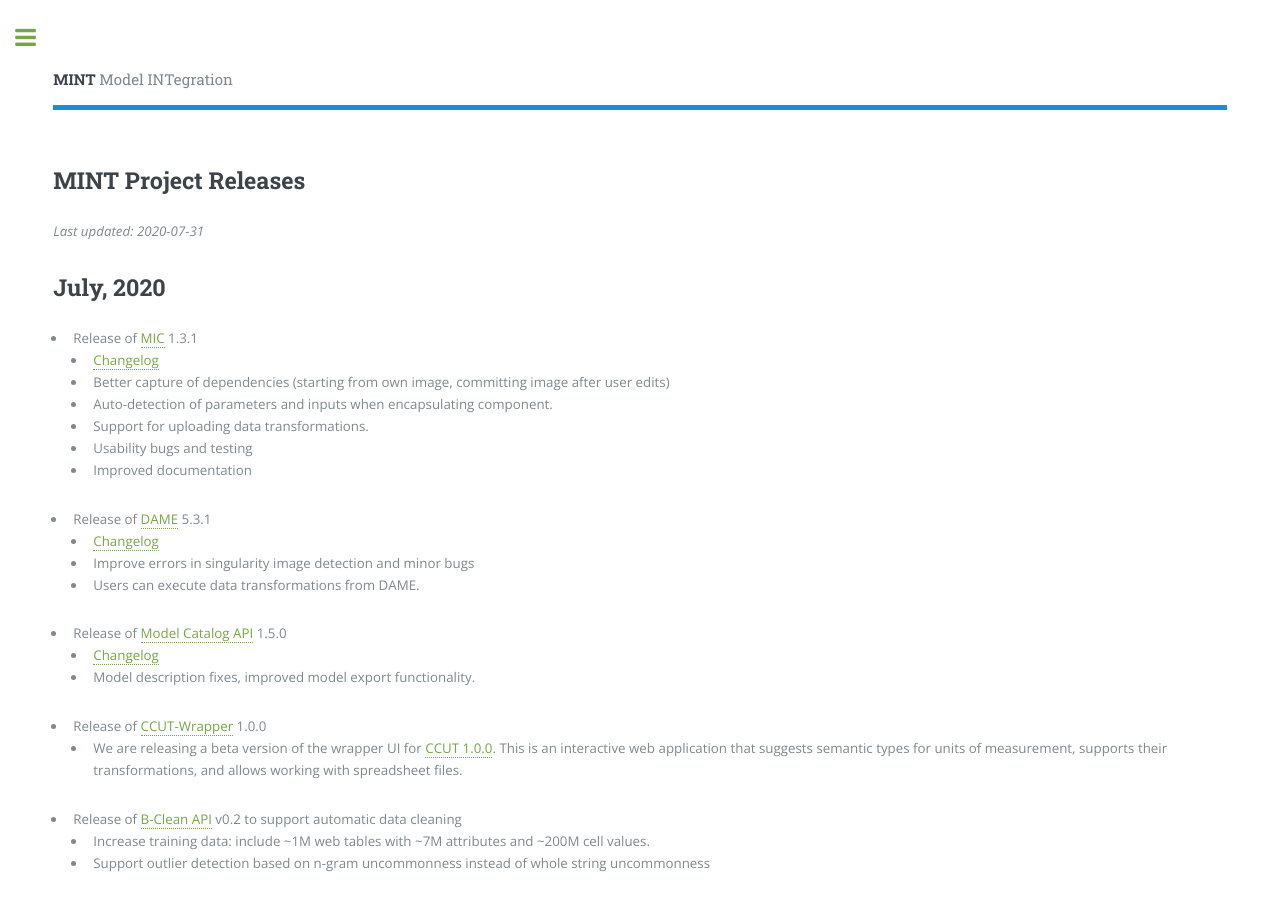
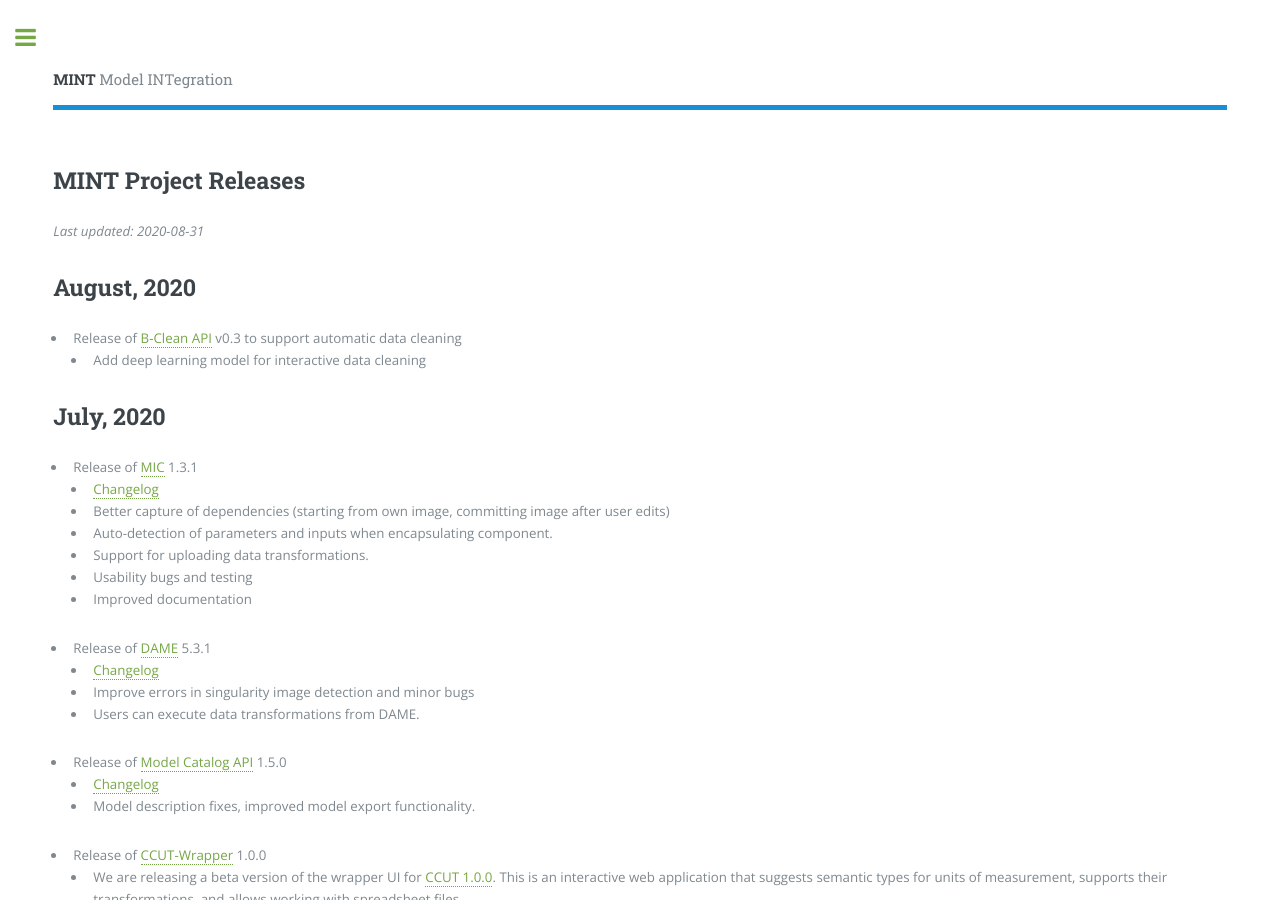
Before and after one commit to KnowledgeCaptureAndDiscovery/MINT, a Jekyll site: the page built from releases.md, in a window 1280 px wide and 900 px high. Built offline with Jekyll 4.4.1, drawn with Linux system fonts in a browser that asks for light colours.

Commit message:
Update releases.md

```diff
--- a/releases.md
+++ b/releases.md
@@ -3,7 +3,11 @@ layout: page
 title: MINT Project Releases
 ---
 
-*Last updated: 2020-07-31*
+*Last updated: 2020-08-31*
+
+## August, 2020
+* Release of [B-Clean API](https://github.com/mintproject/byod-cleaning-api) v0.3 to support automatic data cleaning
+  * Add deep learning model for interactive data cleaning
 
 ## July, 2020
 
```
